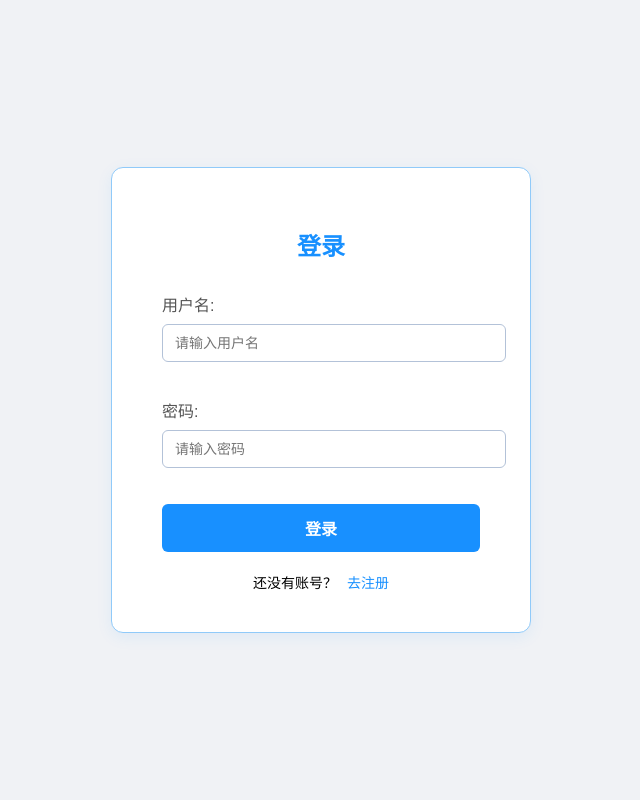
After one commit to Scnge/Vehicle-mounted-multimodal-intelligent-interaction-system, a Django app: page /login/ in a window 1280 px wide. The commit adds this page. Shown: the whole page, without its empty margins (319-959 px from the left). Run offline with Django 4.2, Linux system fonts and the light colour scheme.

Commit message:
用户认证系统，系统日志记录

```diff
--- /dev/null
+++ b/SoftwareProject/SoftwareProject/forms.py
@@ -0,0 +1,22 @@
+# forms.py
+from django import forms
+from django.contrib.auth.forms import UserCreationForm
+from django.contrib.auth.models import User
+from django.contrib.auth.forms import AuthenticationForm
+class CustomRegisterForm(UserCreationForm):
+    username = forms.CharField(label='用户名')
+    password1 = forms.CharField(label='密码', widget=forms.PasswordInput)
+    password2 = forms.CharField(label='确认密码', widget=forms.PasswordInput)
+
+    class Meta:
+        model = User
+        fields = ['username', 'password1', 'password2']
+class CustomLoginForm(AuthenticationForm):
+    username = forms.CharField(
+        label='用户名',
+        widget=forms.TextInput(attrs={'placeholder': '请输入用户名'})
+    )
+    password = forms.CharField(
+        label='密码',
+        widget=forms.PasswordInput(attrs={'placeholder': '请输入密码'})
+    )
--- a/SoftwareProject/SoftwareProject/urls.py
+++ b/SoftwareProject/SoftwareProject/urls.py
@@ -18,6 +18,8 @@ from django.contrib import admin
 from django.urls import path, include
 from django.views.generic import TemplateView
 from . import views
+from django.contrib.auth import views as auth_views
+from .forms import CustomLoginForm
 
 urlpatterns = [
     path('admin/', admin.site.urls),
@@ -28,4 +30,9 @@ urlpatterns = [
     path('integrated/', include('integrated_view.urls')),
     path('speech/', include('speech.urls')),  # 添加speech应用URL
     path('admin-page/', views.admin_page, name='admin_page'),
+
+    path('register/', views.register, name='register'),  # 自定义注册视图
+    path('login/', views.custom_login, name='login'),
+    path('logout/', views.custom_logout, name='logout'),
+
 ]
--- a/SoftwareProject/SoftwareProject/views.py
+++ b/SoftwareProject/SoftwareProject/views.py
@@ -1,6 +1,13 @@
 from django.http import HttpResponse
 from django.shortcuts import render
-
+from django.contrib.auth.forms import UserCreationForm
+from django.shortcuts import render, redirect
+from .forms import CustomRegisterForm
+from django.contrib.auth import authenticate, login
+from django.shortcuts import render, redirect
+from .forms import CustomLoginForm
+from django.contrib.auth import logout
+from django.shortcuts import redirect
 
 def hello(request):
     return render(request, 'hello.html')
@@ -17,3 +24,35 @@ def home(request):
 
 def admin_page(request):
     return render(request, 'admin.html')
+
+
+
+def register(request):
+    if request.method == 'POST':
+        form = CustomRegisterForm(request.POST)
+        if form.is_valid():
+            form.save()
+            return redirect('login')
+    else:
+        form = CustomRegisterForm()
+    return render(request, 'register.html', {'form': form})
+
+
+def custom_login(request):
+    if request.method == 'POST':
+        form = CustomLoginForm(request, data=request.POST)
+        if form.is_valid():
+            user = form.get_user()
+            login(request, user)
+            # 根据用户权限跳转
+            if user.is_staff or user.is_superuser:
+                return redirect('admin_page')  # 跳转到你自己的 admin.html
+            else:
+                return redirect('home')
+    else:
+        form = CustomLoginForm()
+    return render(request, 'login.html', {'form': form})
+
+def custom_logout(request):
+    logout(request)                 # 清除用户登录状态
+    return redirect('login')       # 重定向到 login 页面
--- /dev/null
+++ b/SoftwareProject/templates/login.html
@@ -0,0 +1,100 @@
+{% load static %}
+<!DOCTYPE html>
+<html lang="zh-CN">
+<head>
+    <meta charset="UTF-8">
+    <title>用户登录</title>
+    <style>
+        body {
+            margin: 0;
+            padding: 0;
+            background-color: #f0f2f5;
+            font-family: "Microsoft YaHei", sans-serif;
+            display: flex;
+            justify-content: center;
+            align-items: center;
+            height: 100vh;
+        }
+
+        .login-container {
+            background-color: #ffffff;
+            border: 1px solid #90caf9;
+            border-radius: 12px;
+            box-shadow: 0 4px 16px rgba(24,144,255,0.08);
+            padding: 40px 50px;
+            width: 100%;
+            max-width: 420px;
+            box-sizing: border-box;
+        }
+
+        .login-container h2 {
+            text-align: center;
+            color: #1890ff;
+            margin-bottom: 30px;
+        }
+
+        .login-container label {
+            display: block;
+            margin-bottom: 8px;
+            color: #555;
+            font-weight: 500;
+        }
+
+        .login-container input {
+            width: 100%;
+            padding: 10px 12px;
+            margin-bottom: 20px;
+            border: 1px solid #b3c2d8;
+            border-radius: 6px;
+            font-size: 14px;
+        }
+
+        .login-container button {
+            width: 100%;
+            background-color: #1890ff;
+            color: white;
+            border: none;
+            border-radius: 6px;
+            padding: 12px;
+            font-size: 16px;
+            font-weight: bold;
+            cursor: pointer;
+            transition: background 0.2s;
+        }
+
+        .login-container button:hover {
+            background-color: #1565c0;
+        }
+
+        .switch-link {
+            margin-top: 20px;
+            text-align: center;
+            font-size: 14px;
+        }
+
+        .switch-link a {
+            color: #1890ff;
+            text-decoration: none;
+            margin-left: 6px;
+        }
+
+        .switch-link a:hover {
+            text-decoration: underline;
+        }
+    </style>
+</head>
+<body>
+    <div class="login-container">
+        <form method="post">
+            {% csrf_token %}
+            <h2>登录</h2>
+            {{ form.as_p }}
+            <button type="submit">登录</button>
+        </form>
+        <div class="switch-link">
+            还没有账号？
+            <a href="{% url 'register' %}">去注册</a>
+        </div>
+    </div>
+</body>
+</html>
```
Also changed, not shown: SoftwareProject/SoftwareProject/settings.py (+14 -2 lines), SoftwareProject/templates/index.html (+24 -3 lines), SoftwareProject/templates/register.html (added, +100 -0 lines), sp.sql (+91 -68 lines), SoftwareProject/speech/migrations/0001_initial.py (added), 1 other file.
